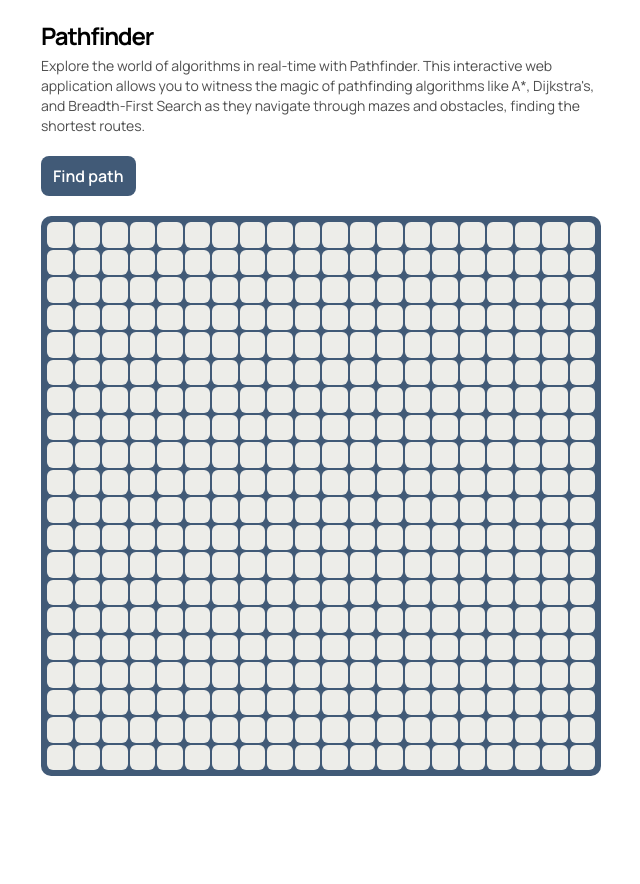
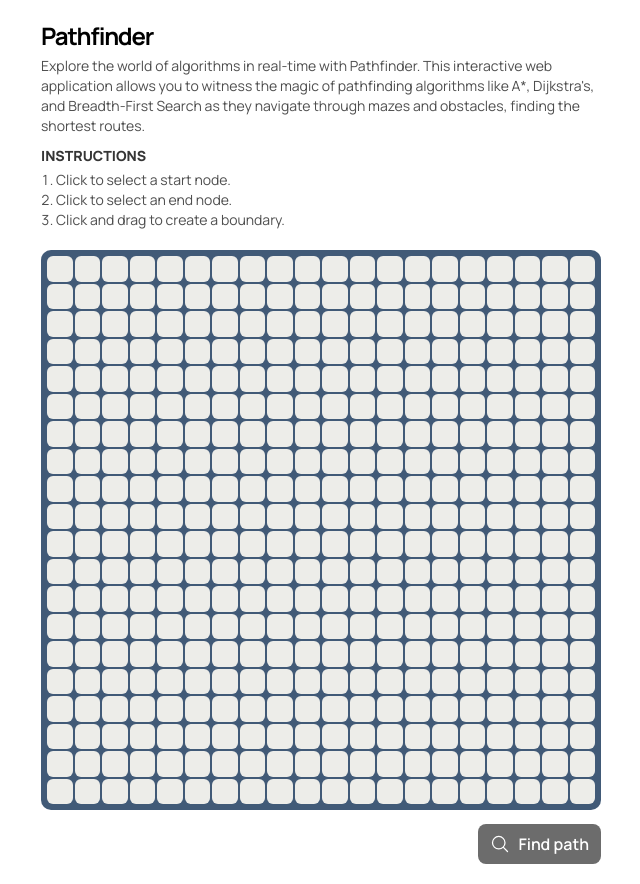
Before and after one commit to brianhyun/pathfinder, a React (Create React App) app: page / in a window 1280 px wide. Shown: the whole page, without its empty margins (319-959 px from the left). Before the commit the page ends 800 px from the top, so only its background shows below. Built offline with nearby package versions, Linux system fonts and the light colour scheme.

Commit message:
Add description and instructions

```diff
--- a/src/App.css
+++ b/src/App.css
@@ -4,7 +4,16 @@ h1 {
   letter-spacing: -0.05em;
 }
 
-p {
+h2 {
+  font-weight: 700;
+  font-size: 1.125rem;
+  line-height: 1.75rem;
+  letter-spacing: -0.05em;
+  text-transform: uppercase;
+}
+
+p,
+li {
   color: #4e4e4e;
   font-size: 0.875rem;
   line-height: 1.25rem;
--- a/src/App.js
+++ b/src/App.js
@@ -1,6 +1,6 @@
 import "./App.css";
-import { useState } from "react";
 import styled from "styled-components";
+import { useState, useEffect } from "react";
 
 import Grid from "./components/Grid";
 import Button from "./components/Button";
@@ -17,8 +17,23 @@ const MainContainer = styled.main`
   box-sizing: border-box;
 `;
 
-const Description = styled.p`
+const ContentSection = styled.div`
+  margin-top: 10px;
+`;
+
+const ContentHeading = styled.h2`
+  font-weight: 900;
+  color: #353535;
+  letter-spacing: 0em;
+  font-size: 0.875rem;
+  line-height: 1.25rem;
+  text-transform: uppercase;
+`;
+
+const List = styled.ol`
   margin-top: 4px;
+  padding-inline-start: 0px;
+  list-style-position: inside;
 `;
 
 function App() {
@@ -31,6 +46,11 @@ function App() {
   const [endNode, setEndNode] = useState(null);
   const [startNode, setStartNode] = useState(null);
   const [isDrawing, setIsDrawing] = useState(false);
+  const [buttonDisabled, setButtonDisabled] = useState(!(startNode && endNode));
+
+  useEffect(() => {
+    setButtonDisabled(!(startNode && endNode));
+  }, [startNode, endNode]);
 
   const onCellMouseDown = (row, col) => {
     setIsDrawing(true);
@@ -139,16 +159,23 @@ function App() {
       <MainContainer>
         <section id="heading">
           <h1>Pathfinder</h1>
-          <Description>
+          <p style={{ marginTop: "4px" }}>
             Explore the world of algorithms in real-time with Pathfinder. This
             interactive web application allows you to witness the magic of
             pathfinding algorithms like A*, Dijkstra's, and Breadth-First Search
             as they navigate through mazes and obstacles, finding the shortest
             routes.
-          </Description>
+          </p>
+          <ContentSection>
+            <ContentHeading>Instructions</ContentHeading>
+            <List>
+              <li>Click to select a start node.</li>
+              <li>Click to select an end node.</li>
+              <li>Click and drag to create a boundary.</li>
+            </List>
+          </ContentSection>
         </section>
         <section id="grid">
-          <Button onClick={handleFindPath}>Find path</Button>
           <Grid
             rows={rows}
             cols={cols}
@@ -158,6 +185,32 @@ function App() {
             onCellMouseDown={onCellMouseDown}
             onCellMouseEnter={onCellMouseEnter}
           />
+          <div
+            style={{
+              display: "flex",
+              marginTop: "14px",
+              alignItems: "center",
+              justifyContent: "end",
+            }}
+          >
+            <Button onClick={handleFindPath} disabled={buttonDisabled}>
+              <svg
+                xmlns="http://www.w3.org/2000/svg"
+                fill="none"
+                viewBox="0 0 24 24"
+                stroke-width="1.5"
+                stroke="currentColor"
+                style={{ width: "20px", height: "20px", marginRight: "8px" }}
+              >
+                <path
+                  stroke-linecap="round"
+                  stroke-linejoin="round"
+                  d="M21 21l-5.197-5.197m0 0A7.5 7.5 0 105.196 5.196a7.5 7.5 0 0010.607 10.607z"
+                />
+              </svg>
+              Find path
+            </Button>
+          </div>
         </section>
       </MainContainer>
     </AppContainer>
--- a/src/components/Button.js
+++ b/src/components/Button.js
@@ -1,18 +1,19 @@
 import styled from "styled-components";
 
 const Button = styled.button`
-  background-color: #415a77;
+  display: flex;
+  align-items: center;
   font-weight: 600;
   color: white;
   padding: 8px 12px;
   border-radius: 8px;
   border: none;
   cursor: pointer;
-  margin-top: 20px;
   box-shadow: 0px 3px 8px ECECEC;
   &:hover {
     background-color: #1b263b;
   }
+  background-color: ${(props) => (props.disabled ? "#6C6C6C" : "#415a77")};
 `;
 
 export default Button;
```
